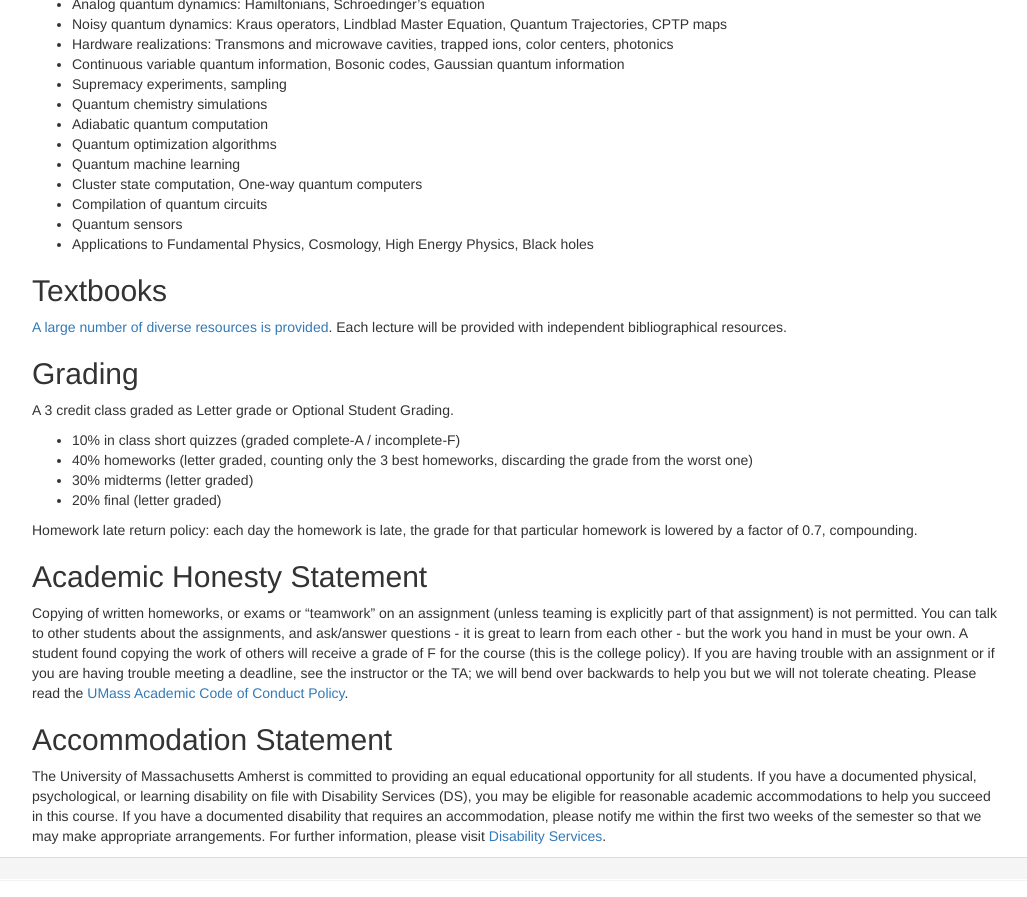
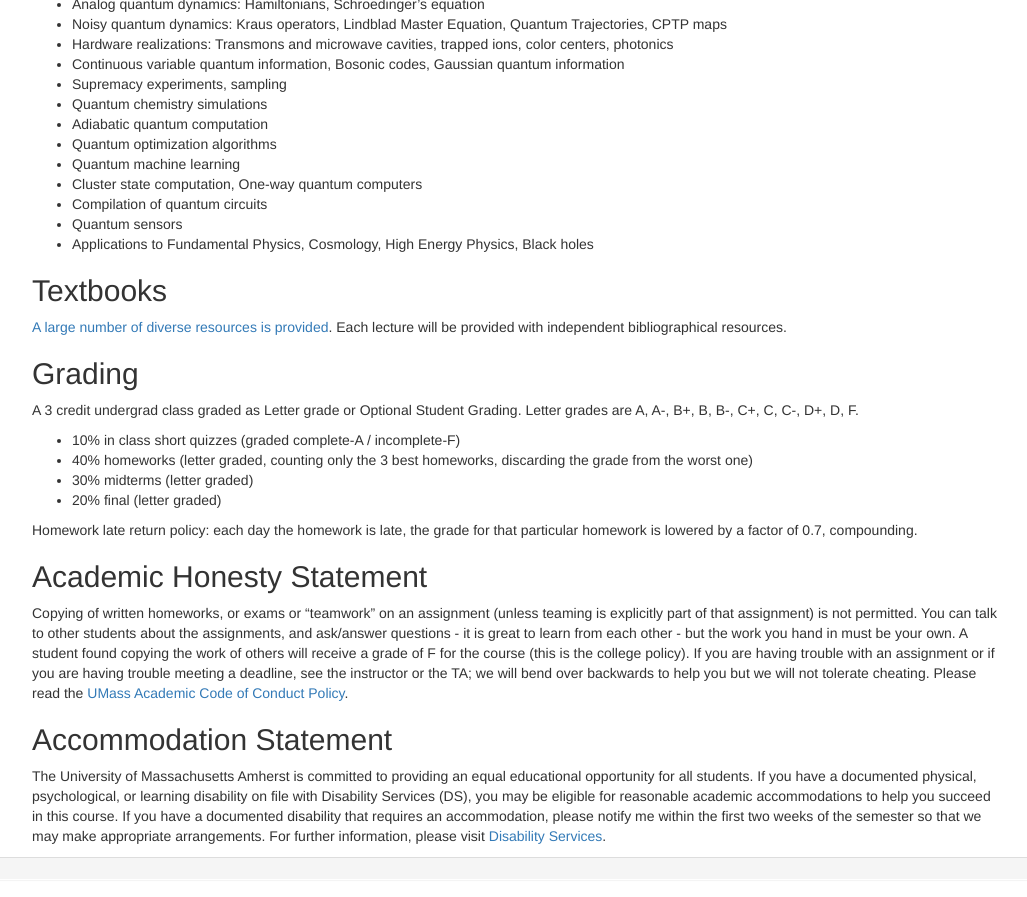
Before and after one commit to Krastanov/labwebsite, a Jekyll site: the page built from _pages/undergrad-qis.md, in a window 1280 px wide and 900 px high, scrolled down 1463 px. Shown: the top 897 px of the window, without its empty margins (124-1151 px from the left). Built offline with Jekyll 4.4.1, drawn with Linux system fonts in a browser that asks for light colours; nearby versions of some CDN libraries; Markdown is read by kramdown in place of the engine named in the settings.

Commit message:
undergrad class details

```diff
--- a/_pages/undergrad-qis.md
+++ b/_pages/undergrad-qis.md
@@ -122,7 +122,7 @@ These are important topics we will not have the time to cover, but you might wan
 
 ## Grading
 
-A 3 credit class graded as Letter grade or Optional Student Grading.
+A 3 credit undergrad class graded as Letter grade or Optional Student Grading. Letter grades are A, A-, B+, B, B-, C+, C, C-, D+, D, F.
 
 - 10% in class short quizzes (graded complete-A / incomplete-F)
 - 40% homeworks (letter graded, counting only the 3 best homeworks, discarding the grade from the worst one)
```
